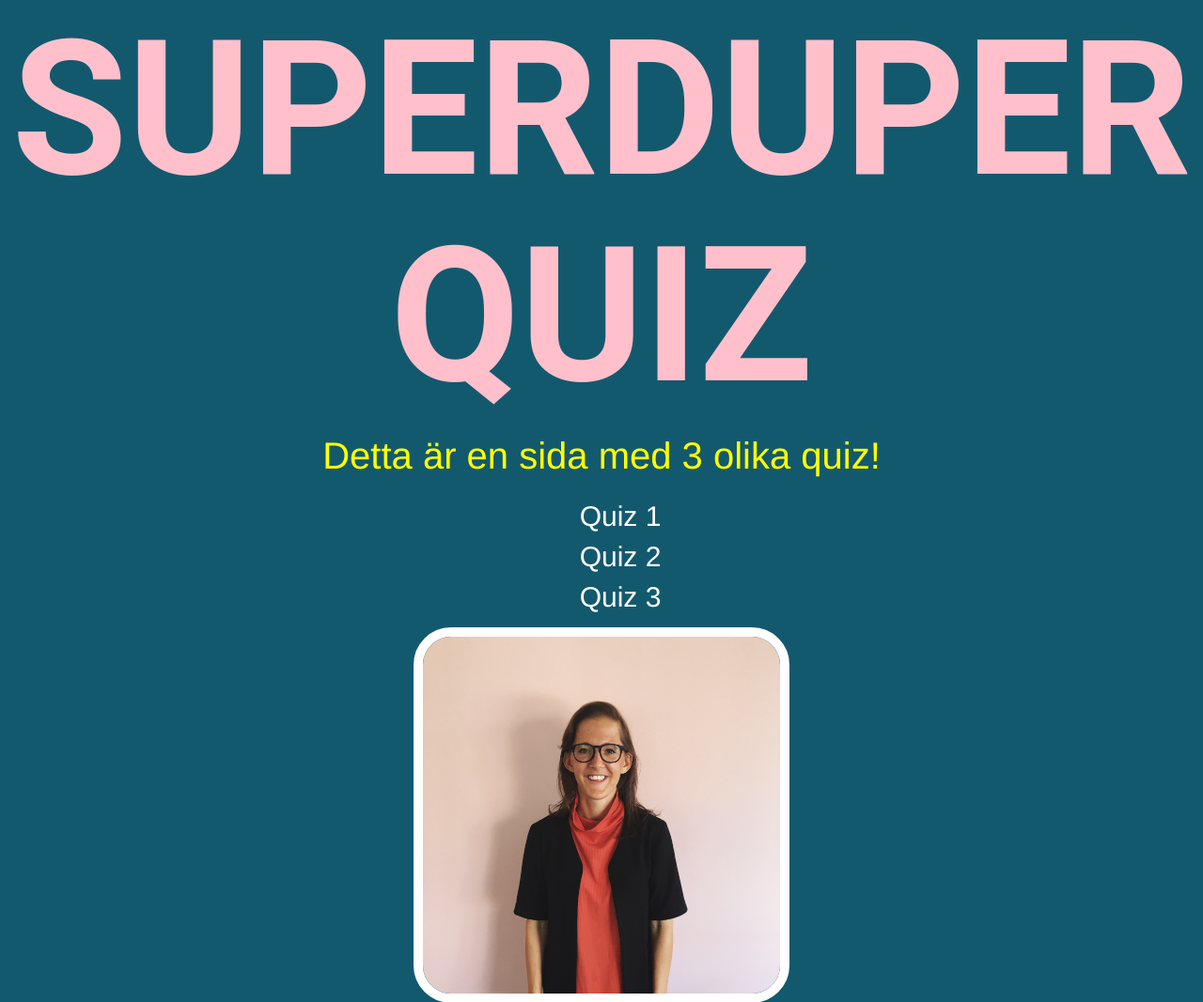
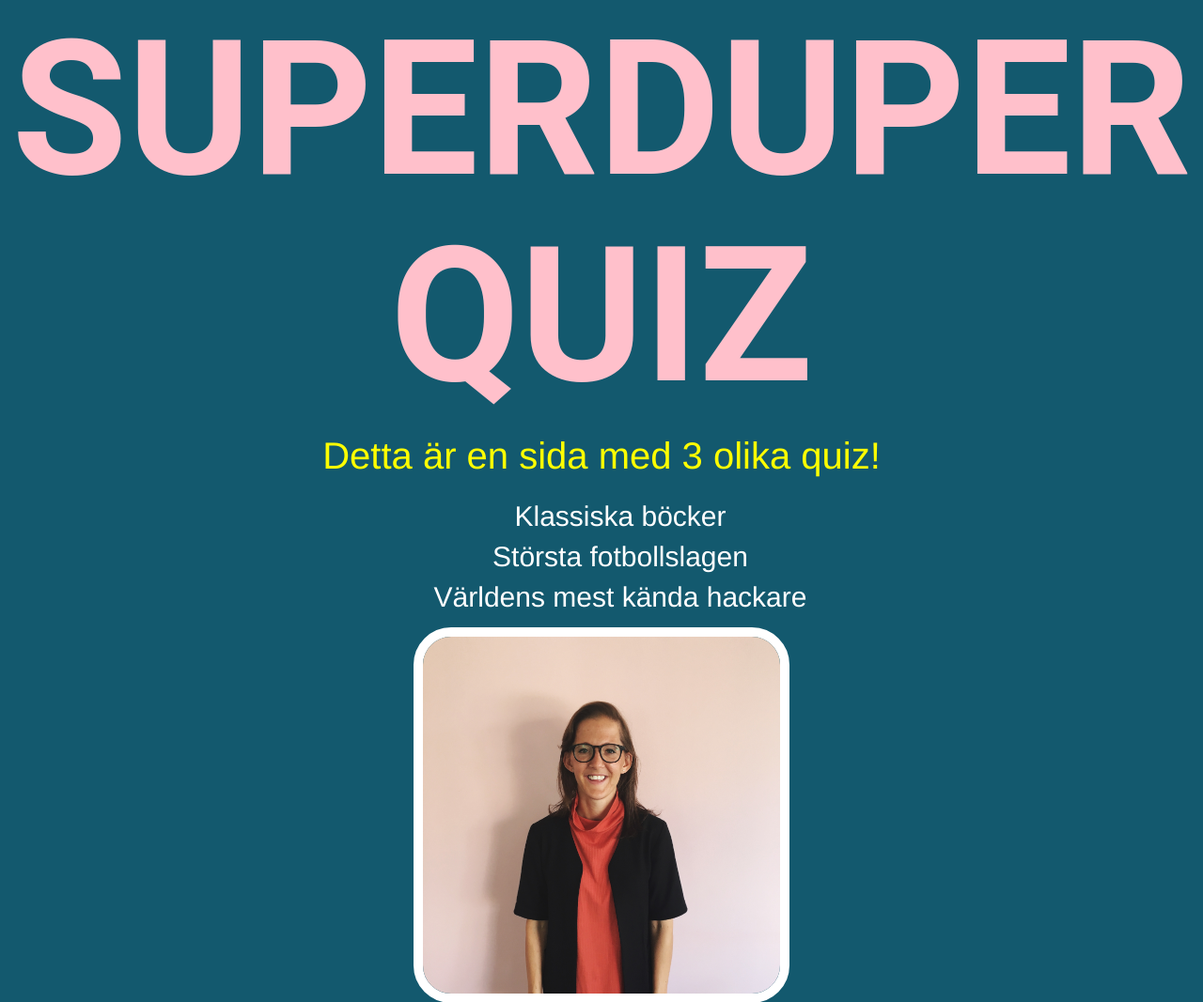
Before and after one commit to FreddieStern/Quizproject, a Django app: page / in a window 1280 px wide. Shown: the part 13-1080 px from the top of the page at 94% size. Run offline with Django 3.2, Linux system fonts and the light colour scheme; some libraries are stand-ins or nearby versions.

Commit message:
#13 quiz site uses test data

```diff
--- a/quiz/templates/startpage.html
+++ b/quiz/templates/startpage.html
@@ -23,15 +23,10 @@
 			Detta är en sida med 3 olika quiz!
 		</p>
 		<div class="mylist">
-		<!-- <p>
-			<div class="listheader">
-			Quiz att välja mellan:
-		</div>
-		</p> -->
 			<ul>
-				<li>Quiz 1</li>
-				<li>Quiz 2</li>
-				<li>Quiz 3</li>
+				{% for quiz in quizzes %}
+				<li>{{quiz.name}}</li>
+				{% endfor %}
 			</ul>
 		</div>
 		<p>
--- a/quiz/views.py
+++ b/quiz/views.py
@@ -18,7 +18,10 @@ quizzes = [
 ]
 
 def startpage (request):
-	return render(request, "startpage.html")
+		context = {
+			"quizzes": quizzes,
+		}
+		return render(request, "startpage.html", context)
 
 def quiz(request, quiz_number):
 
```
